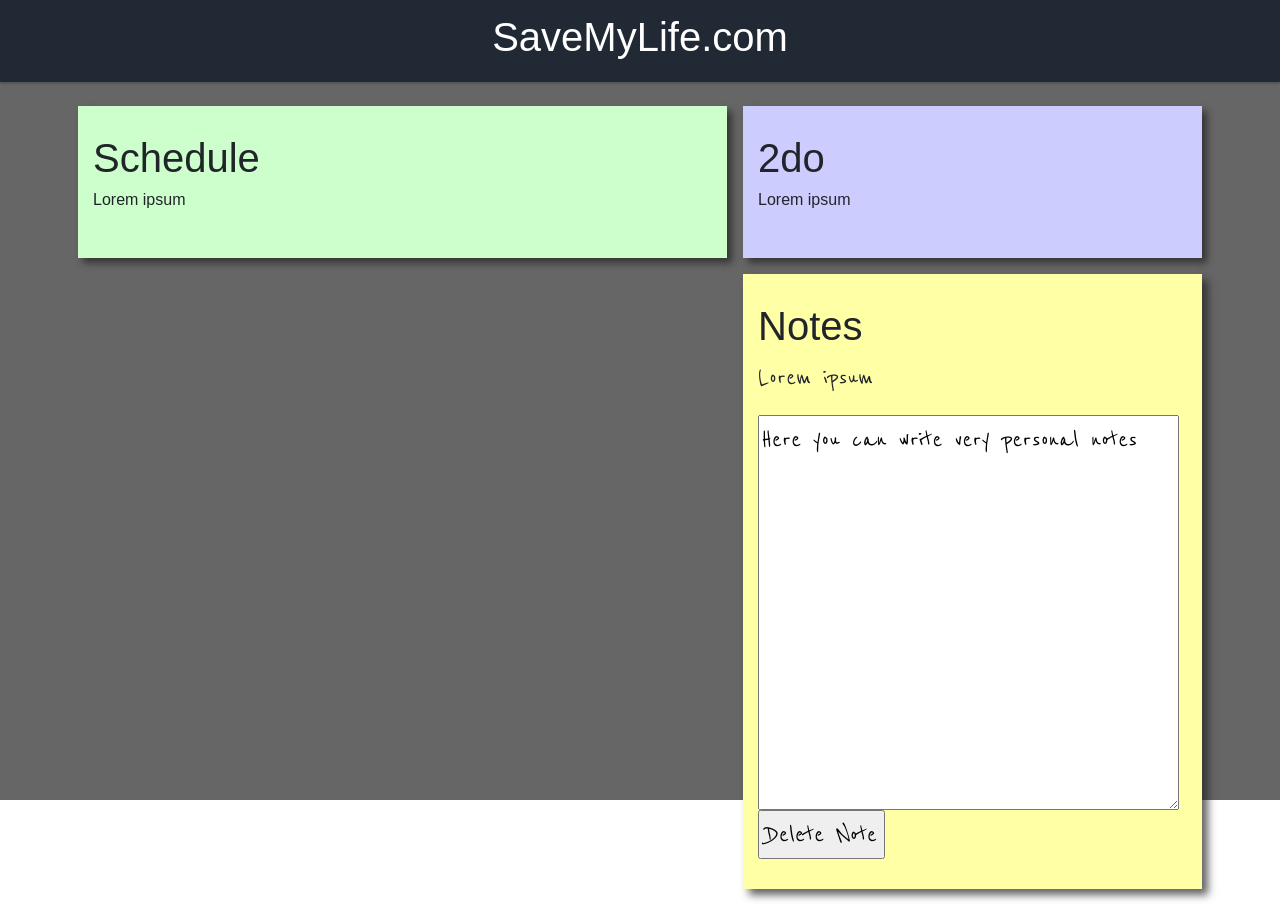
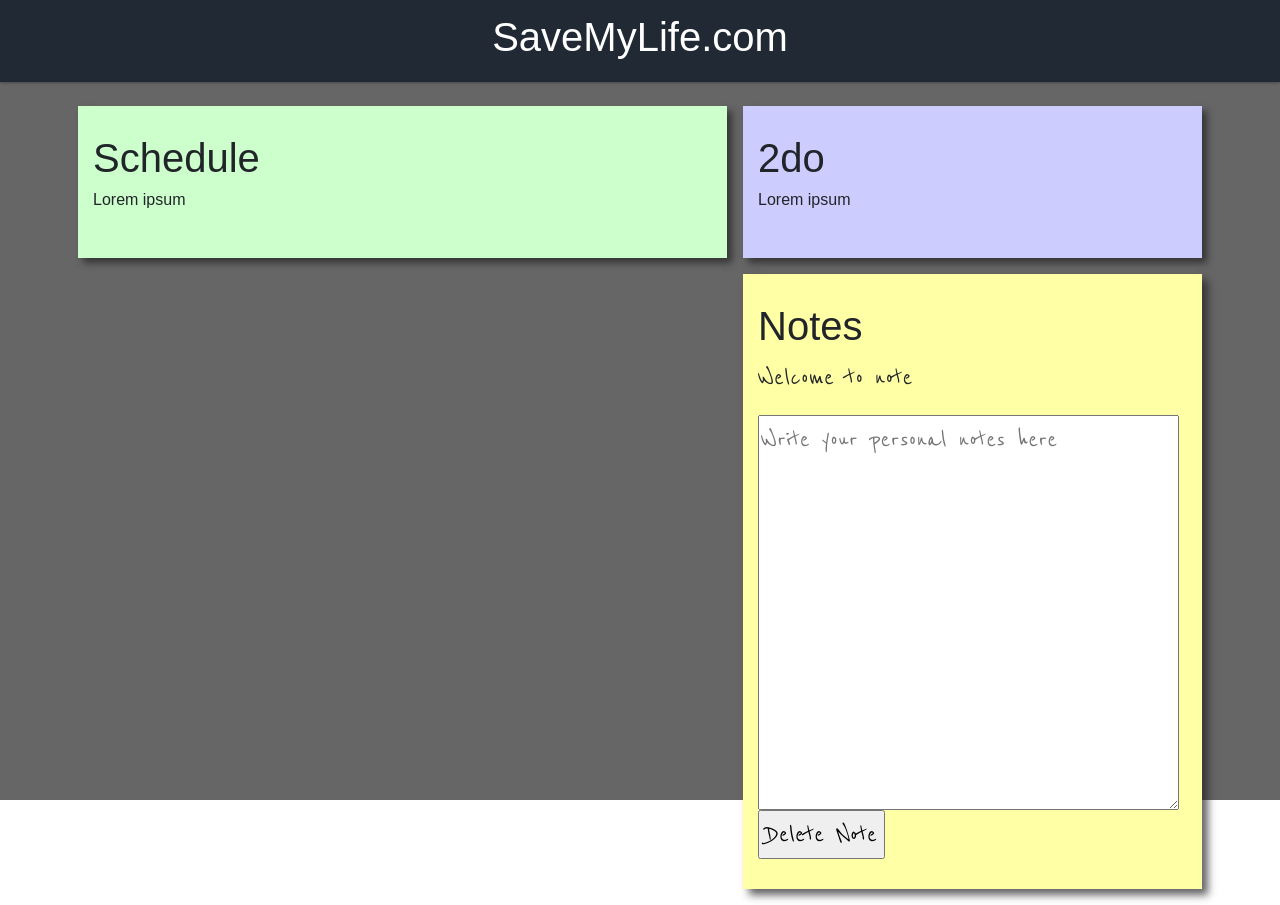
Before and after one commit to Paalch/it2810-webutvikling-h17-prosjekt-3-group35, a React (Create React App) app in the folder react-app/: page / in a window 1280 px wide. Built offline with nearby package versions, Linux system fonts and the light colour scheme.

Commit message:
DeletBtn upadtet

```diff
--- a/react-app/src/containers/notes/Notes.js
+++ b/react-app/src/containers/notes/Notes.js
@@ -3,6 +3,14 @@ import { Row, Col } from 'react-bootstrap'
 import './notes.css'
 
 class Notes extends React.Component {
+
+    reset(){
+        document.getElementById("note").value = null;
+
+    }
+
+
+
   render () {
     return (
       <div className={'notes-container box'}>
@@ -13,9 +21,9 @@ class Notes extends React.Component {
           <h1>Notes</h1>
         </Row>
         <Row className={'notes-box-body'}>
-          <p>Lorem ipsum</p>
-            <textarea className="notePad" rows="9" cols="40">Here you can write very personal notes</textarea>
-            <button>Delete Note</button>
+          <p>Welcome to note</p>
+            <textarea id="note" className="notePad" rows="9" cols="40" placeholder="Write your personal notes here"></textarea>
+            <button id="deleteBtn" onClick={this.reset}>Delete Note</button>
         </Row>
       </div>
     )
```
